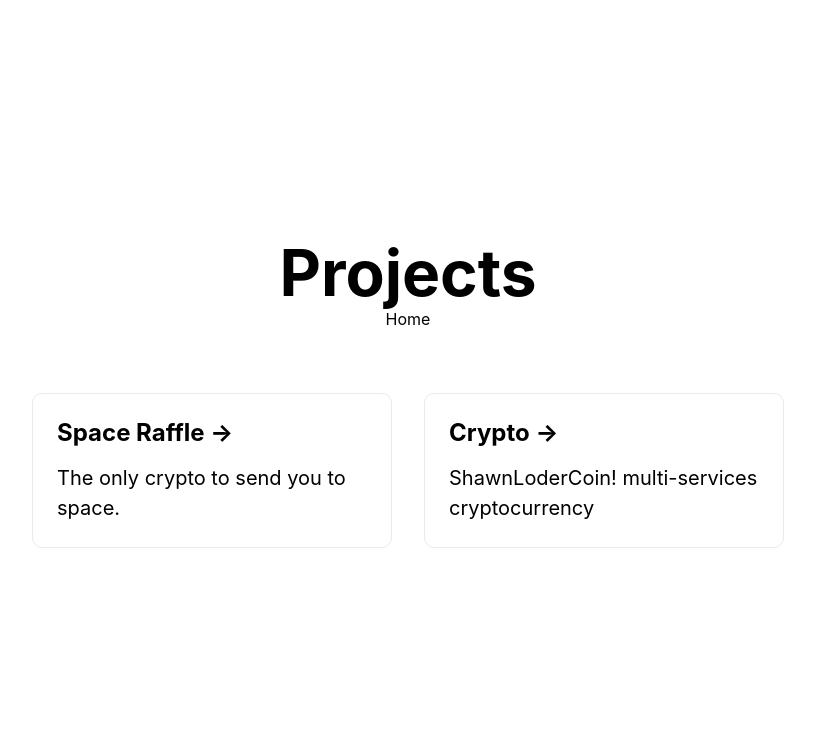
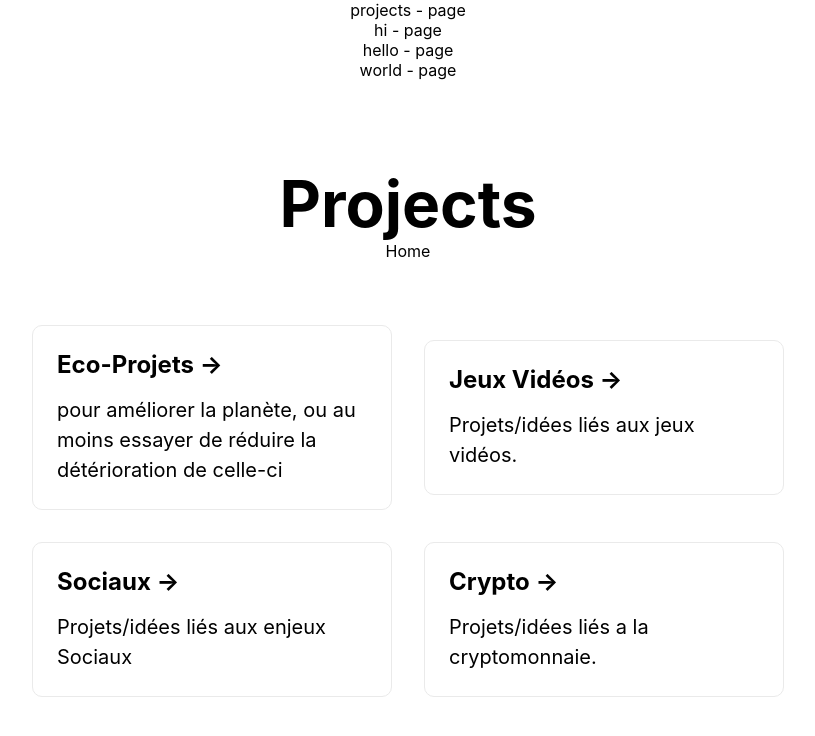
Before and after one commit to MecLoving/shawn-loder-inc, a Next.js app: page /projects in a window 1280 px wide. Shown: the top 736 px of the page, without its empty margins (232-1047 px from the left). Built offline with nearby package versions, Linux system fonts and the light colour scheme.

Commit message:
redone the main framing idea testing shits

```diff
--- /dev/null
+++ b/components/heading.js
@@ -0,0 +1,7 @@
+export default function Heading(props) {
+    return (
+        <div className="container">
+            {props.title} - page
+        </div>
+    )
+}
--- a/pages/projects/index.js
+++ b/pages/projects/index.js
@@ -1,5 +1,6 @@
 import Head from 'next/head'
 import Link from 'next/link'
+import Heading from '../../components/heading'
 
 export default function Projects() {
   return (
@@ -8,7 +9,10 @@ export default function Projects() {
         <title>Shawn Loder Inc</title>
         <link rel="icon" href="/favicon.ico" />
       </Head>
-
+      <Heading title={"projects"}/>
+      <Heading title={"hi"} />
+      <Heading title={"hello"} />
+      <Heading title={"world"} />
       <main>
         <h1 className="title">
           Projects
@@ -18,17 +22,31 @@ export default function Projects() {
         </Link>
 
         <div className="grid">
-          <Link href="/projects/space-raffle">
+          <Link href="/projects/ecologie">
             <a className="card">
-              <h3>Space Raffle &rarr;</h3>
-              <p>The only crypto to send you to space.</p>
+              <h3>Eco-Projets &rarr;</h3>
+              <p>pour améliorer la planète, ou au moins essayer de réduire la détérioration de celle-ci</p>
+            </a>
+          </Link>
+
+          <Link href="/projects/gaming">
+            <a className="card">
+              <h3>Jeux Vidéos &rarr;</h3>
+              <p>Projets/idées liés aux jeux vidéos.</p>
+            </a>
+          </Link>
+
+          <Link href="/projects/politique">
+            <a className="card">
+              <h3>Sociaux &rarr;</h3>
+              <p>Projets/idées liés aux enjeux Sociaux</p>
             </a>
           </Link>
 
           <Link href="/projects/crypto">
             <a className="card">
               <h3>Crypto &rarr;</h3>
-              <p>ShawnLoderCoin! multi-services cryptocurrency</p>
+              <p>Projets/idées liés a la cryptomonnaie.</p>
             </a>
           </Link>
         </div>
```
Also changed, not shown: pages/what.js (added, +7 -0 lines), pages/help.js (added), pages/story.js (added).
